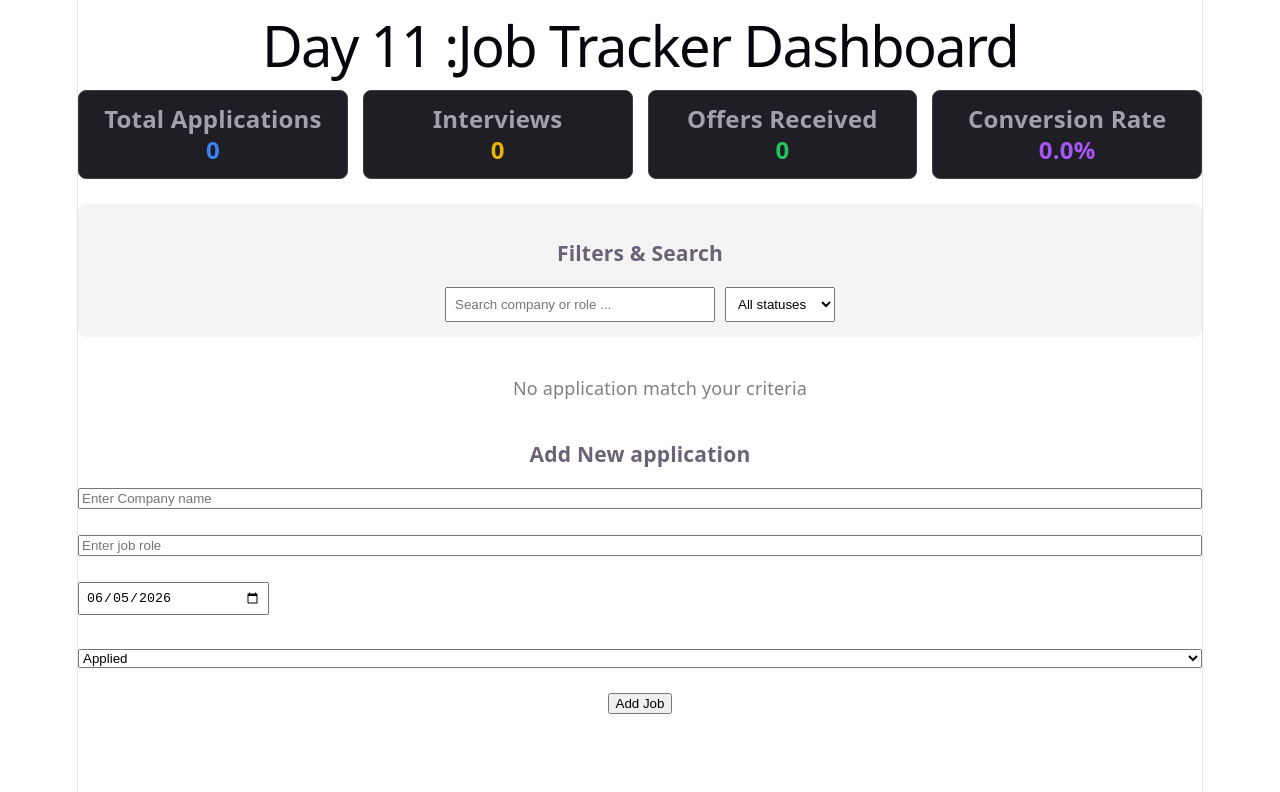
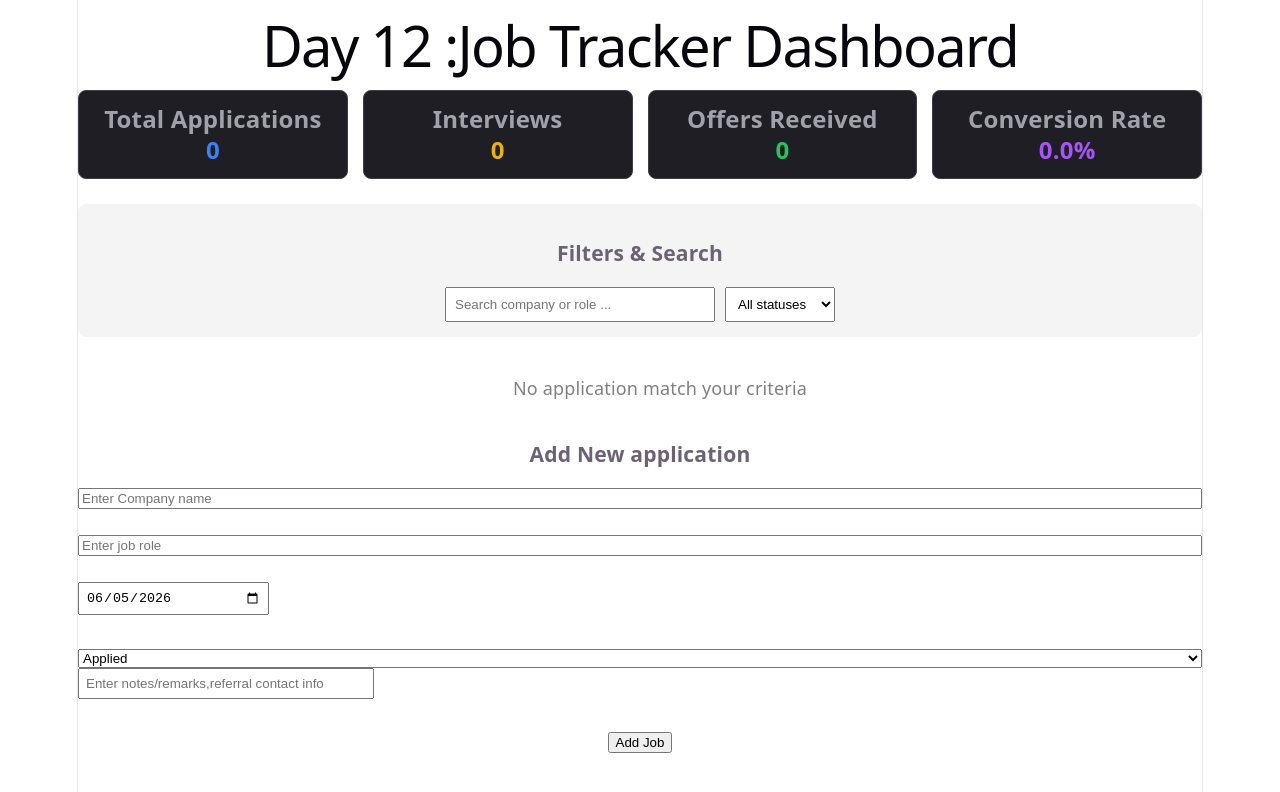
Before and after one commit to emailforabhiraj369-oss/dev-tracker, a React (Vite) app: page / in a window 1280 px wide. Shown: the top 792 px of the page. Built offline with nearby package versions, Linux system fonts and the light colour scheme.

Commit message:
feat: complete day 12 - implement state-tracked dynamic inline remarks and notes field engine

```diff
--- a/src/App.jsx
+++ b/src/App.jsx
@@ -19,6 +19,8 @@ function App() {
   const [roleInput, setRoleInput] = useState("");
   const [statusInput, setStatusInput] = useState("Applied");
 
+  // Day 12: Temporary text input tracker for new application remarks
+  const [notesInput, setNotesInput] = useState("");
   // Day 9: State for tracking applications date(default to today's YYYY-MM-DD)
   const [dateInput, setDateInput] = useState(() => new Date().toISOString().split('T')[0]);
   // =============================================================================================
@@ -89,7 +91,9 @@ function App() {
       status: statusInput,
 
       // Day 9: Storing the date value
-      date: dateInput
+      date: dateInput,
+      // Day 12: Injecting the text input context
+      notes: notesInput
 
     }
     setApplications([...applications, customJob]);
@@ -101,6 +105,8 @@ function App() {
 
     // Day9 :Reset input back to today's date
     setDateInput(new Date().toISOString().split('T')[0]);
+    // Day12: clears text box after submission
+    setNotesInput("");
   }
 
   // Day6 filter and delete wrt job.id
@@ -109,16 +115,22 @@ function App() {
     setApplications(updatedApps)
   }
 
-
+  // Day 12: Inline data mutation updater using map
+  const updateNotes = (id, writtenText) => {
+   const updatedApps= applications.map(job =>
+      job.id === id ? { ...job, notes: writtenText } : job
+    );
+   setApplications(updatedApps)
+  }
 
   // Day 10: Reset Systems with Confirmation Guard
-  const clearAllData = ()=>{
-  const userConfirmed = window.confirm("Are you absolutely sure you want to clear ALL APPLICATIONS ? This action can't be undone. ")
+  const clearAllData = () => {
+    const userConfirmed = window.confirm("Are you absolutely sure you want to clear ALL APPLICATIONS ? This action can't be undone. ")
 
-    if(userConfirmed){
+    if (userConfirmed) {
       // Clear React State
       // useEffect's hooks will auto sync this empty array to local Storage
-     setApplications([]);
+      setApplications([]);
     }
   }
 
@@ -132,7 +144,7 @@ function App() {
   return (
     <>
 
-      <h1>Day 11 :Job Tracker Dashboard</h1>
+      <h1>Day 12 :Job Tracker Dashboard</h1>
 
 
       {/* Day 8: Permormance metrics Dashboard Row */}
@@ -184,20 +196,27 @@ function App() {
       {/* Displaying the application list */}
       <ul>
         {filteredApplications.map((job) => {
-          const { id, role, company, status, date } = job;
+          const { id, role, company, status, date, notes } = job;
 
           // Day11 :Dynamic class map configuration
-          const badgeClasses={
-            Applied:"badge badge-applied",
-            Interviewing:"badge badge-interviewing",
-            Offered:"badge badge-offered",
-            Rejected:"badge badge-rejected"
+          const badgeClasses = {
+            Applied: "badge badge-applied",
+            Interviewing: "badge badge-interviewing",
+            Offered: "badge badge-offered",
+            Rejected: "badge badge-rejected"
           };
           return (<li key={id}>  <strong>{company}</strong> - {role} {" "}
-          {/* <span className= {status==="Applied"?"blue" :status ==="Offered" ?"green":"gray"}>{status}</span>{" "}  */}
-          <span className={badgeClasses[status] || "badge"}>{status}</span>{" "}
+            {/* <span className= {status==="Applied"?"blue" :status ==="Offered" ?"green":"gray"}>{status}</span>{" "}  */}
+            <span className={badgeClasses[status] || "badge"}>{status}</span>{" "}
+            <span style={{ color: '#a1a1aa', fontSize: '14px' }} >(Applied on :{date || "N/A"})</span>
 
-          <span style={{ color: '#a1a1aa', fontSize: '14px' }} >(Applied on :{date || "N/A"})</span>
+            {/* Day 12: Inline Notes input Element Box */}
+            <input type="text"
+            placeholder='Add interview notes, links or remarks...'
+            value={notes || ""}
+            onChange={(e)=>updateNotes(id,e.target.value)}
+            style={{marginLeft: "10px", padding:"4px 8px",width:"220px",fontSize : "12px",borderRadius:"4px",border:"1px solid #ccc"}}
+            />
             <button onClick={() => deleteJob(id)}>Delete Job</button>
 
           </li>)
@@ -239,12 +258,24 @@ function App() {
         <option value="Offered">Offered</option>
         <option value="Rejected">Rejected</option>
       </select>
+
+
+
+      {/* Day 12:Notes creation input markup field */}
+      <input type="text"
+
+      placeholder='Enter notes/remarks,referral contact info'
+      value={notesInput}
+      onChange={(e)=>setNotesInput(e.target.value)}
+      style={{width: '280px',padding:'6px',marginBottom:'8px',display:"block"}}
+
+      />
       <div style={{ padding: '20px 0' }}>
         <button onClick={addJob}>Add Job</button>
         <br />
 
         {/* Day 10: Destructive Action Clear Trigger */}
-        {applications.length >0 &&(
+        {applications.length > 0 && (
           <button onClick={clearAllData} className="btn-danger">
             Clear All Data
           </button>
```
